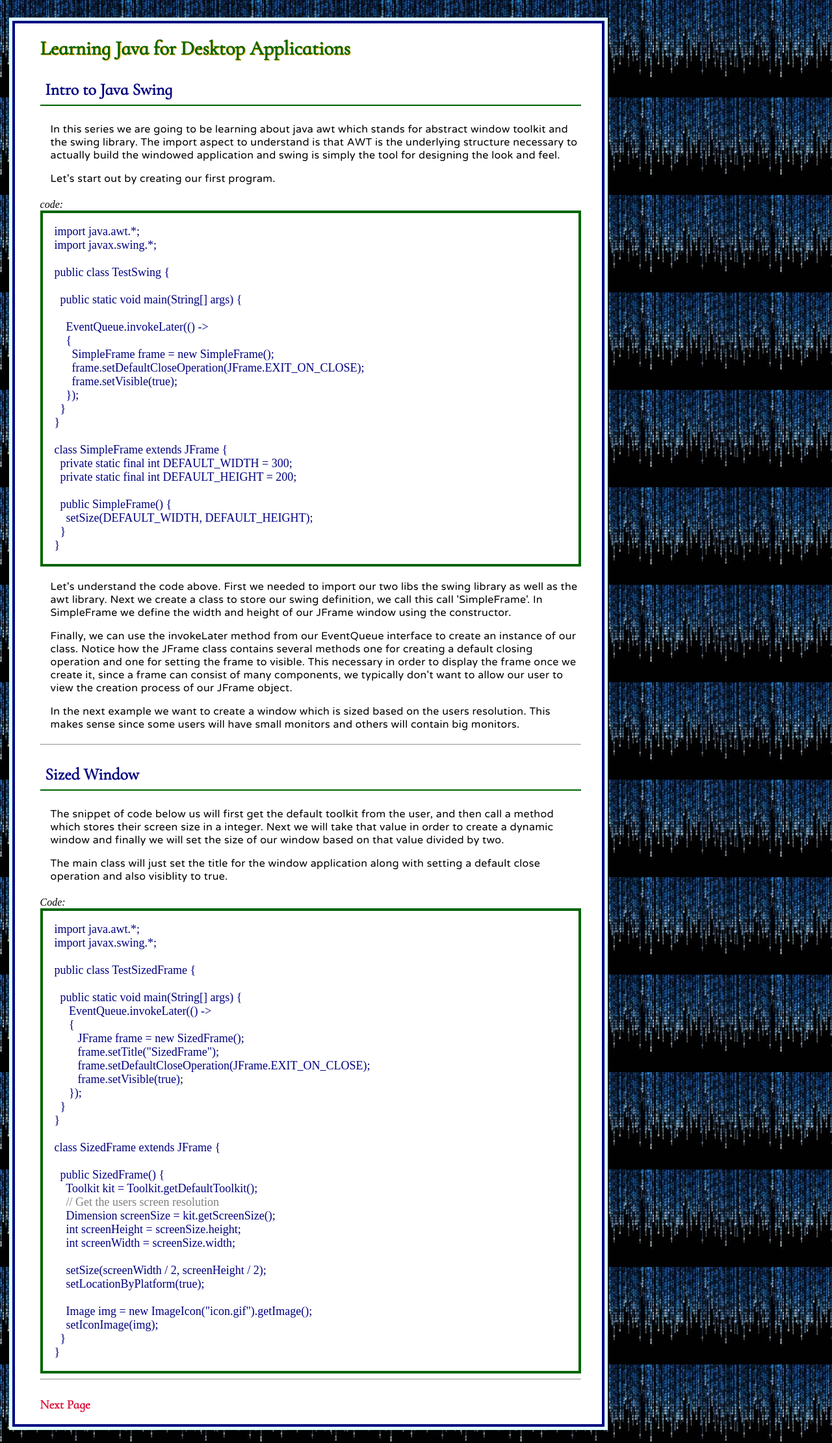
After one commit to delacrank/neverstopcoding.com, a PHP site: page /Java_GUI/Java_GUI.html in a window 1280 px wide. The commit adds this page. Shown: the whole page at 65% size. Run offline with PHP 8.4, Linux system fonts and the light colour scheme.

Commit message:
adding java gui section

```diff
--- a/Includes/nav.php
+++ b/Includes/nav.php
@@ -27,6 +27,7 @@
         <li><a href="../Cpp_Std_Lib/Cpp_Std_Lib.html">C++_Std_Lib</a></li>
         <li><a href = "../Assembly/Assembly.html">Assembly</a></li>
         <li><a href="../Java/Java.html">Java</a></li>
+        <li><a href="../Java_GUI/Java_GUI.html">Java_GUI</a></li>
         <li><a href="../Algorithms/Algorithms.html">Algorithms</a></li>
     </ul>
 </li>
--- /dev/null
+++ b/Java_GUI/Java_GUI.html
@@ -0,0 +1,121 @@
+<!DOCTYPE html>
+<html>
+<head><meta name="viewport" content="width=device-width, initial-scale=1">
+<meta http-equiv="Content-Type" content="text/html;
+	charset=utf-8" />
+<title>Intro to Swing</title>
+<link href='http://fonts.googleapis.com/css?family=Varela+Round' rel="stylesheet"><link href='http://fonts.googleapis.com/css?family=Cormorant+Infant' rel="stylesheet"><link rel="stylesheet"
+      type="text/css"
+      href="../testcss.css">
+</head>
+<body>
+
+ <!-- Header -->
+<?php include('..//Includes//header.php'); ?>
+
+<!-- Navigation -->
+<?php include('..//Includes//nav.php'); ?>
+
+<!-- Navigation2 -->
+<?php include('..//Includes//nav2.php'); ?>
+
+<!-- Left --><div class = "mainWrapper">
+<?php include('..//Includes//Left_Java_GUI.php'); ?>
+
+<!-- Right -->
+<div id ="rightz">
+
+  <h1>Learning Java for Desktop Applications</h1>
+
+  <h2>Intro to Java Swing</h2>
+
+  <p>In this series we are going to be learning about java awt which stands for abstract window toolkit and the swing library. The import aspect to understand is that AWT is the underlying structure necessary to actually build the windowed application and swing is simply the tool for designing the look and feel.
+
+    <span class = "nl">Let's start out by creating our first program.</span></p>
+
+<em>code:</em>
+<pre class = "code">import java.awt.*;
+import javax.swing.*;
+
+public class TestSwing {
+
+  public static void main(String[] args) {
+
+    EventQueue.invokeLater(() ->
+    {
+      SimpleFrame frame = new SimpleFrame();
+      frame.setDefaultCloseOperation(JFrame.EXIT_ON_CLOSE);
+      frame.setVisible(true);
+    });
+  }
+}
+
+class SimpleFrame extends JFrame {
+  private static final int DEFAULT_WIDTH = 300;
+  private static final int DEFAULT_HEIGHT = 200;
+
+  public SimpleFrame() {
+    setSize(DEFAULT_WIDTH, DEFAULT_HEIGHT);
+  }
+}</pre>
+
+
+ <p>Let's understand the code above. First we needed to import our two libs the swing library as well as the awt library. Next we create a class to store our swing definition, we call this call 'SimpleFrame'. In SimpleFrame we define the width and height of our JFrame window using the constructor.
+
+<span class = "nl">Finally, we can use the invokeLater method from our EventQueue interface to create an instance of our class. Notice how the JFrame class contains several methods one for creating a default closing operation and one for setting the frame to visible. This necessary in order to display the frame once we create it, since a frame can consist of many components, we typically don't want to allow our user to view the creation process of our JFrame object.</span>
+
+<span class = "nl">In the next example we want to create a window which is sized based on the users resolution. This makes sense since some users will have small monitors and others will contain big monitors.</span></p>
+
+<hr />
+
+<h2>Sized Window</h2>
+
+<p>The snippet of code below us will first get the default toolkit from the user, and then call a method which stores their screen size in a integer. Next we will take that value in order to create a dynamic window and finally we will set the size of our window based on that value divided by two.
+
+<span class = "nl">The main class will just set the title for the window application along with setting a default close operation and also visiblity to true.</span></p>
+
+<em>Code:</em>
+<pre class = "code">import java.awt.*;
+import javax.swing.*;
+
+public class TestSizedFrame {
+
+  public static void main(String[] args) {
+     EventQueue.invokeLater(() ->
+     {
+        JFrame frame = new SizedFrame();
+	frame.setTitle("SizedFrame");
+	frame.setDefaultCloseOperation(JFrame.EXIT_ON_CLOSE);
+	frame.setVisible(true);
+     });
+  }
+}
+
+class SizedFrame extends JFrame {
+
+  public SizedFrame() {
+    Toolkit kit = Toolkit.getDefaultToolkit();
+    <span class = "comments">// Get the users screen resolution</span>
+    Dimension screenSize = kit.getScreenSize();
+    int screenHeight = screenSize.height;
+    int screenWidth = screenSize.width;
+
+    setSize(screenWidth / 2, screenHeight / 2);
+    setLocationByPlatform(true);
+
+    Image img = new ImageIcon("icon.gif").getImage();
+    setIconImage(img);
+  }
+}</pre>
+
+
+
+  <hr />
+  <br />
+<a href = "Java_GUI1.html">Next Page</a></span>
+<br /><br />
+</div>
+</div><!-- Footer -->
+<?php include('..//Includes//footer.php'); ?>
+</body>
+</html>
```
Also changed, not shown: Includes/Left_Java_GUI.php (added, +7 -0 lines), Java_GUI/Java_GUI1.html (added, +89 -0 lines).
